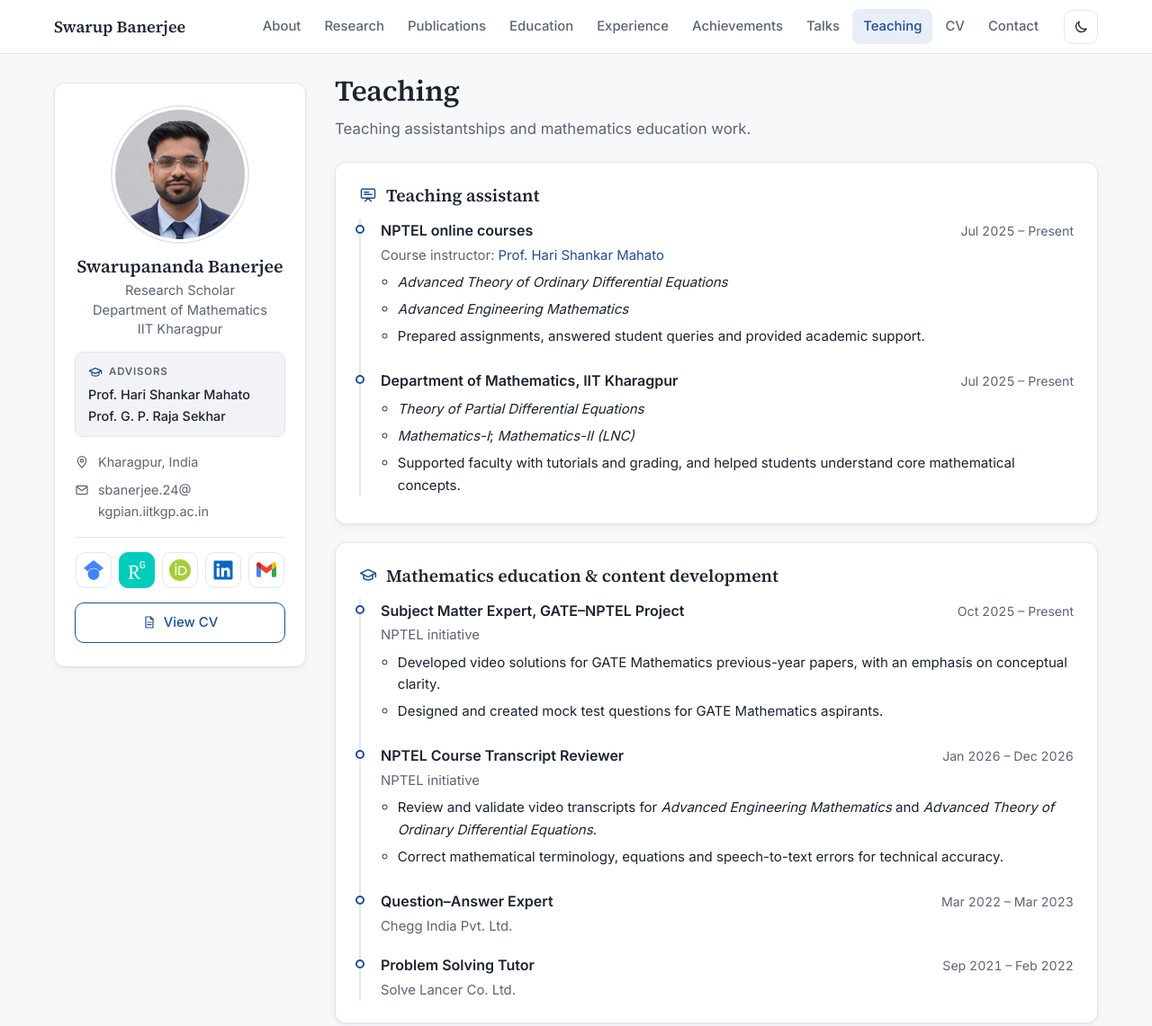
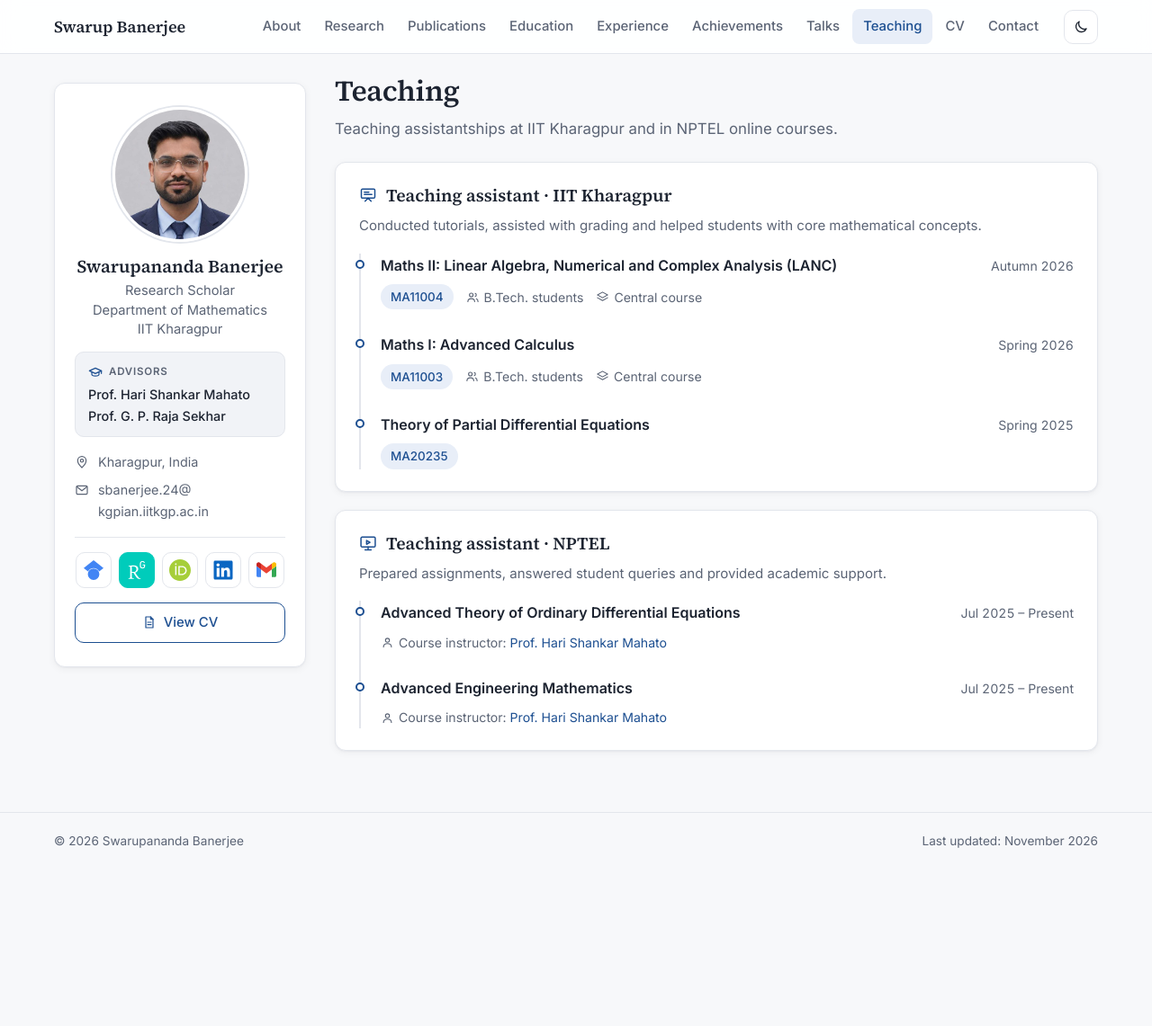
Before and after one commit to swarupanandabanerjee/swarupanandabanerjee.github.io, a plain HTML site: page teaching.html in a window 1280 px wide. Shown: the top 1141 px of the page at 90% size. After the commit the page ends 966 px from the top, so only its background shows below. Drawn offline with nearby package versions, Linux system fonts and the light colour scheme.

Commit message:
Add files via upload

```diff
--- a/teaching.html
+++ b/teaching.html
@@ -8,7 +8,7 @@
 <meta charset="utf-8">
 <meta name="viewport" content="width=device-width, initial-scale=1">
 <title>Teaching | Swarupananda Banerjee</title>
-<meta name="description" content="Teaching by Swarupananda Banerjee: NPTEL teaching assistant (Advanced ODE Theory, Advanced Engineering Mathematics), IIT Kharagpur mathematics courses, GATE-NPTEL Subject Matter Expert.">
+<meta name="description" content="Teaching by Swarupananda Banerjee: teaching assistant at IIT Kharagpur (LANC, Advanced Calculus, Theory of PDEs) and for the NPTEL courses Advanced Theory of ODEs and Advanced Engineering Mathematics.">
 <meta name="author" content="Swarupananda Banerjee">
 <link rel="canonical" href="https://swarupanandabanerjee.github.io/teaching.html">
 
@@ -16,7 +16,7 @@
 <meta property="og:type" content="website">
 <meta property="og:site_name" content="Swarupananda Banerjee">
 <meta property="og:title" content="Teaching | Swarupananda Banerjee">
-<meta property="og:description" content="Teaching by Swarupananda Banerjee: NPTEL teaching assistant (Advanced ODE Theory, Advanced Engineering Mathematics), IIT Kharagpur mathematics courses, GATE-NPTEL Subject Matter Expert.">
+<meta property="og:description" content="Teaching by Swarupananda Banerjee: teaching assistant at IIT Kharagpur (LANC, Advanced Calculus, Theory of PDEs) and for the NPTEL courses Advanced Theory of ODEs and Advanced Engineering Mathematics.">
 <meta property="og:url" content="https://swarupanandabanerjee.github.io/teaching.html">
 <meta property="og:image" content="https://swarupanandabanerjee.github.io/profile-full.jpg">
 <meta name="twitter:card" content="summary">
@@ -57,65 +57,51 @@ window.MathJax = {
 
     <div class="page-header">
       <h1>Teaching</h1>
-      <p class="lead">Teaching assistantships and mathematics education work.</p>
+      <p class="lead">Teaching assistantships at IIT Kharagpur and in NPTEL online courses.</p>
     </div>
 
-    <section class="card">
-      <h2 class="card-title"><svg viewBox="0 0 24 24" aria-hidden="true" fill="none" stroke="currentColor" stroke-width="1.8" stroke-linecap="round" stroke-linejoin="round"><rect x="3" y="4" width="18" height="12" rx="1.5"/><path d="M8 20l4-4 4 4M7 8h6M7 11h10"/></svg>Teaching assistant</h2>
+    <!-- ✏️ IIT KHARAGPUR: each <li class="entry edu"> … </li> is one course (newest at the top).
+         To add one, copy a whole block from <li class="entry edu"> to its </li> and edit the
+         course name, semester, course code (inside <span class="pill">) and students. -->
+    <section class="card" id="ta-iitkgp">
+      <h2 class="card-title"><svg viewBox="0 0 24 24" aria-hidden="true" fill="none" stroke="currentColor" stroke-width="1.8" stroke-linecap="round" stroke-linejoin="round"><rect x="3" y="4" width="18" height="12" rx="1.5"/><path d="M8 20l4-4 4 4M7 8h6M7 11h10"/></svg>Teaching assistant &middot; IIT Kharagpur</h2>
+      <p style="margin:-4px 0 18px;color:var(--muted);font-size:.94rem">Conducted tutorials, assisted with grading and helped students with core mathematical concepts.</p>
       <ul class="entries">
-        <!-- ✏️ TO ADD AN ITEM: copy one whole block from <li class="entry"> to </li>,
-             paste it where you want it (newest at the top), and edit the text.
-             Remove the <p class="entry-sub"> or <ul> lines if you don't need them. -->
-        <li class="entry">
-          <div class="entry-head"><p class="entry-title">NPTEL online courses</p><span class="entry-date">Jul 2025 &ndash; Present</span></div>
-          <p class="entry-sub">Course instructor: <a href="https://www.iitkgp.ac.in/department/MA/faculty/ma-hsmahato" target="_blank" rel="noopener">Prof. Hari Shankar Mahato</a></p>
-          <ul>
-            <li><em>Advanced Theory of Ordinary Differential Equations</em></li>
-            <li><em>Advanced Engineering Mathematics</em></li>
-            <li>Prepared assignments, answered student queries and provided academic support.</li>
-          </ul>
+
+        <li class="entry edu">
+          <div class="entry-head"><p class="entry-title">Maths II: Linear Algebra, Numerical and Complex Analysis (LANC)</p><span class="entry-date">Autumn 2026</span></div>
+          <p class="edu-meta"><span class="pill">MA11004</span><span class="edu-place"><svg viewBox="0 0 24 24" aria-hidden="true" fill="none" stroke="currentColor" stroke-width="1.8" stroke-linecap="round" stroke-linejoin="round"><circle cx="9" cy="8" r="3.2"/><path d="M3 20c0-3.3 2.7-5.5 6-5.5s6 2.2 6 5.5M16 5.2a3 3 0 0 1 0 5.6M18 14.8c1.9.6 3 2.4 3 5.2"/></svg>B.Tech. students</span><span class="edu-place"><svg viewBox="0 0 24 24" aria-hidden="true" fill="none" stroke="currentColor" stroke-width="1.8" stroke-linecap="round" stroke-linejoin="round"><path d="m12 3 9 5-9 5-9-5 9-5Z"/><path d="m3 13 9 5 9-5"/></svg>Central course</span></p>
         </li>
-        <li class="entry">
-          <div class="entry-head"><p class="entry-title">Department of Mathematics, IIT Kharagpur</p><span class="entry-date">Jul 2025 &ndash; Present</span></div>
-          <ul>
-            <li><em>Theory of Partial Differential Equations</em></li>
-            <li><em>Mathematics-I</em>; <em>Mathematics-II (LNC)</em></li>
-            <li>Supported faculty with tutorials and grading, and helped students understand core mathematical concepts.</li>
-          </ul>
+
+        <li class="entry edu">
+          <div class="entry-head"><p class="entry-title">Maths I: Advanced Calculus</p><span class="entry-date">Spring 2026</span></div>
+          <p class="edu-meta"><span class="pill">MA11003</span><span class="edu-place"><svg viewBox="0 0 24 24" aria-hidden="true" fill="none" stroke="currentColor" stroke-width="1.8" stroke-linecap="round" stroke-linejoin="round"><circle cx="9" cy="8" r="3.2"/><path d="M3 20c0-3.3 2.7-5.5 6-5.5s6 2.2 6 5.5M16 5.2a3 3 0 0 1 0 5.6M18 14.8c1.9.6 3 2.4 3 5.2"/></svg>B.Tech. students</span><span class="edu-place"><svg viewBox="0 0 24 24" aria-hidden="true" fill="none" stroke="currentColor" stroke-width="1.8" stroke-linecap="round" stroke-linejoin="round"><path d="m12 3 9 5-9 5-9-5 9-5Z"/><path d="m3 13 9 5 9-5"/></svg>Central course</span></p>
         </li>
+
+        <li class="entry edu">
+          <div class="entry-head"><p class="entry-title">Theory of Partial Differential Equations</p><span class="entry-date">Spring 2025</span></div>
+          <p class="edu-meta"><span class="pill">MA20235</span></p>
+        </li>
+
       </ul>
     </section>
 
-    <section class="card">
-      <h2 class="card-title"><svg viewBox="0 0 24 24" aria-hidden="true" fill="none" stroke="currentColor" stroke-width="1.8" stroke-linecap="round" stroke-linejoin="round"><path d="m2 9 10-5 10 5-10 5L2 9Z"/><path d="M6 11v5c3 2.5 9 2.5 12 0v-5M22 9v5"/></svg>Mathematics education &amp; content development</h2>
+    <!-- ✏️ NPTEL: each <li class="entry edu"> … </li> is one course. -->
+    <section class="card" id="ta-nptel">
+      <h2 class="card-title"><svg viewBox="0 0 24 24" aria-hidden="true" fill="none" stroke="currentColor" stroke-width="1.8" stroke-linecap="round" stroke-linejoin="round"><rect x="2.5" y="4" width="19" height="13" rx="1.5"/><path d="m10 8.5 4.5 2.5-4.5 2.5v-5ZM8 21h8M12 17v4"/></svg>Teaching assistant &middot; NPTEL</h2>
+      <p style="margin:-4px 0 18px;color:var(--muted);font-size:.94rem">Prepared assignments, answered student queries and provided academic support.</p>
       <ul class="entries">
-        <!-- ✏️ TO ADD AN ITEM: copy one whole block from <li class="entry"> to </li>,
-             paste it where you want it (newest at the top), and edit the text.
-             Remove the <p class="entry-sub"> or <ul> lines if you don't need them. -->
-        <li class="entry">
-          <div class="entry-head"><p class="entry-title">Subject Matter Expert, GATE&ndash;NPTEL Project</p><span class="entry-date">Oct 2025 &ndash; Present</span></div>
-          <p class="entry-sub">NPTEL initiative</p>
-          <ul>
-            <li>Developed video solutions for GATE Mathematics previous-year papers, with an emphasis on conceptual clarity.</li>
-            <li>Designed and created mock test questions for GATE Mathematics aspirants.</li>
-          </ul>
+
+        <li class="entry edu">
+          <div class="entry-head"><p class="entry-title">Advanced Theory of Ordinary Differential Equations</p><span class="entry-date">Jul 2025 &ndash; Present</span></div>
+          <p class="edu-meta"><span class="edu-place"><svg viewBox="0 0 24 24" aria-hidden="true" fill="none" stroke="currentColor" stroke-width="1.8" stroke-linecap="round" stroke-linejoin="round"><circle cx="12" cy="8" r="3.5"/><path d="M5 20c0-3.6 3.1-6 7-6s7 2.4 7 6"/></svg><span>Course instructor: <a href="https://www.iitkgp.ac.in/department/MA/faculty/ma-hsmahato" target="_blank" rel="noopener">Prof. Hari Shankar Mahato</a></span></span></p>
         </li>
-        <li class="entry">
-          <div class="entry-head"><p class="entry-title">NPTEL Course Transcript Reviewer</p><span class="entry-date">Jan 2026 &ndash; Dec 2026</span></div>
-          <p class="entry-sub">NPTEL initiative</p>
-          <ul>
-            <li>Review and validate video transcripts for <em>Advanced Engineering Mathematics</em> and <em>Advanced Theory of Ordinary Differential Equations</em>.</li>
-            <li>Correct mathematical terminology, equations and speech-to-text errors for technical accuracy.</li>
-          </ul>
+
+        <li class="entry edu">
+          <div class="entry-head"><p class="entry-title">Advanced Engineering Mathematics</p><span class="entry-date">Jul 2025 &ndash; Present</span></div>
+          <p class="edu-meta"><span class="edu-place"><svg viewBox="0 0 24 24" aria-hidden="true" fill="none" stroke="currentColor" stroke-width="1.8" stroke-linecap="round" stroke-linejoin="round"><circle cx="12" cy="8" r="3.5"/><path d="M5 20c0-3.6 3.1-6 7-6s7 2.4 7 6"/></svg><span>Course instructor: <a href="https://www.iitkgp.ac.in/department/MA/faculty/ma-hsmahato" target="_blank" rel="noopener">Prof. Hari Shankar Mahato</a></span></span></p>
         </li>
-        <li class="entry">
-          <div class="entry-head"><p class="entry-title">Question&ndash;Answer Expert</p><span class="entry-date">Mar 2022 &ndash; Mar 2023</span></div>
-          <p class="entry-sub">Chegg India Pvt. Ltd.</p>
-        </li>
-        <li class="entry">
-          <div class="entry-head"><p class="entry-title">Problem Solving Tutor</p><span class="entry-date">Sep 2021 &ndash; Feb 2022</span></div>
-          <p class="entry-sub">Solve Lancer Co. Ltd.</p>
-        </li>
+
       </ul>
     </section>
 
```
